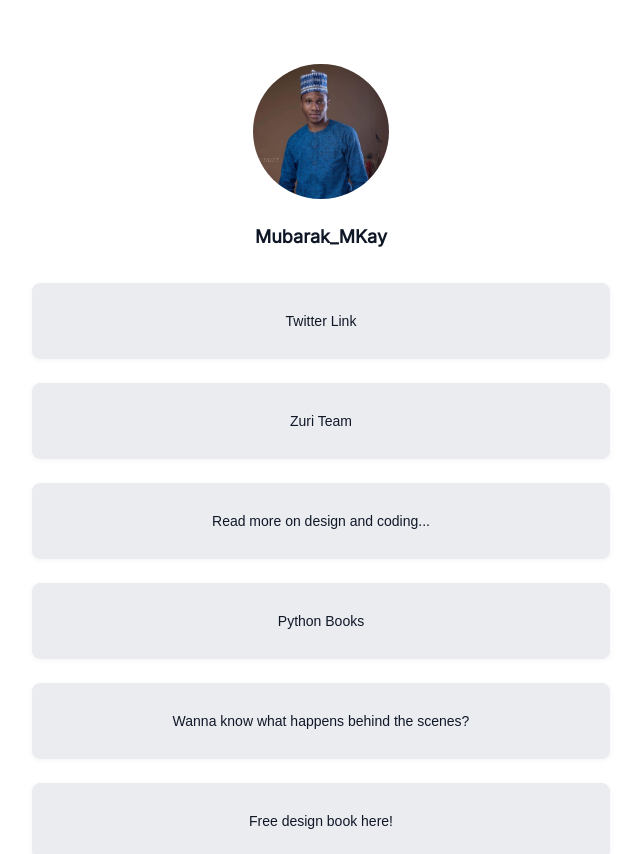
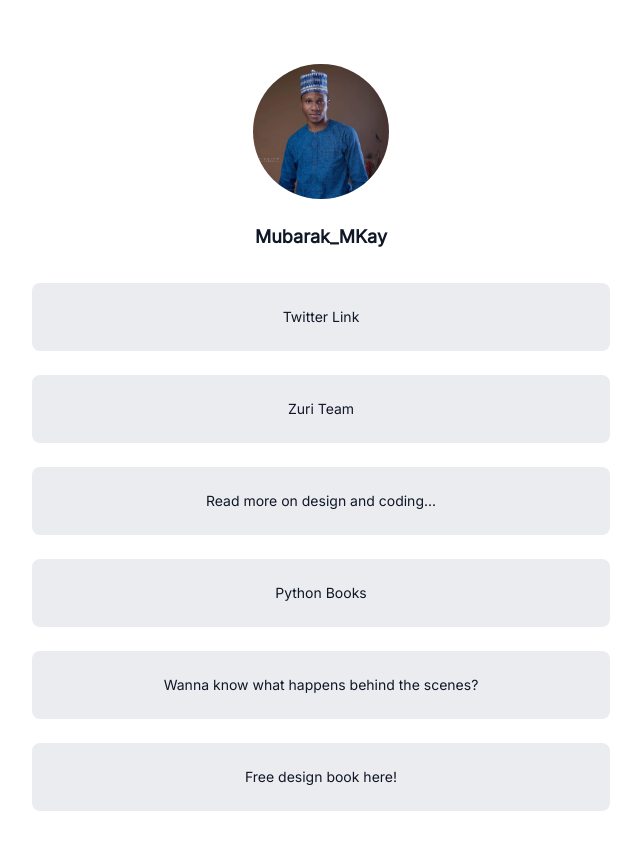
Before and after one commit to MubarakMKay/HNG-Stage-1, a React (Create React App) app: page / in a window 768 px wide. Shown: the top 854 px of the page, without its empty margins (63-704 px from the left). Built offline with nearby package versions, Linux system fonts and the light colour scheme.

Commit message:
some little changes

```diff
--- a/src/Link.js
+++ b/src/Link.js
@@ -3,9 +3,7 @@ import "./Styles/Link.css"
 const Link = (props) => {
     return (
         <div className="link">
-            <a className="linkButton" href={props.site} id={props.siteId} title={props.siteTitle}>
-                <button>{props.siteDisplay}</button>
-            </a>
+            <a className="linkButton" href={props.site} id={props.siteId} title={props.siteTitle}>{props.siteDisplay}</a>
         </div>
      );
 }
--- a/src/Styles/Link.css
+++ b/src/Styles/Link.css
@@ -1,38 +1,34 @@
 @media screen and (min-width: 768px) {
     .link {
         width: 100%;
+        text-align: center;
+        background-color: #EAECF0;
+        border-radius: 8px;
+        height: 76px;
+        cursor: pointer;
     }
-    button {
-        width: 100%;
-        height: 76px;
-        filter: drop-shadow(0px 1px 2px rgba(16, 24, 40, 0.05));
+    a {
         font-weight: 500;
-        background-color: #EAECF0;
-        border: 1px solid #EAECF0;
-        border-radius: 8px;
         font-size: 18px;
-        line-height: 28px;
-        text-align: center;
+        line-height: 76px;
         color: #101828;
-        cursor: pointer;
+        text-decoration: none;
     }
 }
 @media screen and (max-width: 768px) {
     .link {
         width: 100%;
-    }
-    button {
-        width: 100%;
-        height: 76px;
-        filter: drop-shadow(0px 1px 2px rgba(16, 24, 40, 0.05));
-        font-weight: 500;
+        text-align: center;
         background-color: #EAECF0;
-        border: 1px solid #EAECF0;
         border-radius: 8px;
-        font-size: 14px;
-        line-height: 20px;
-        text-align: center;
-        color: #101828;
+        height: 68px;
         cursor: pointer;
     }
+    a {
+        font-weight: 500;
+        font-size: 14px;
+        line-height: 68px;
+        color: #101828;
+        text-decoration: none;
+    }
 }
```
